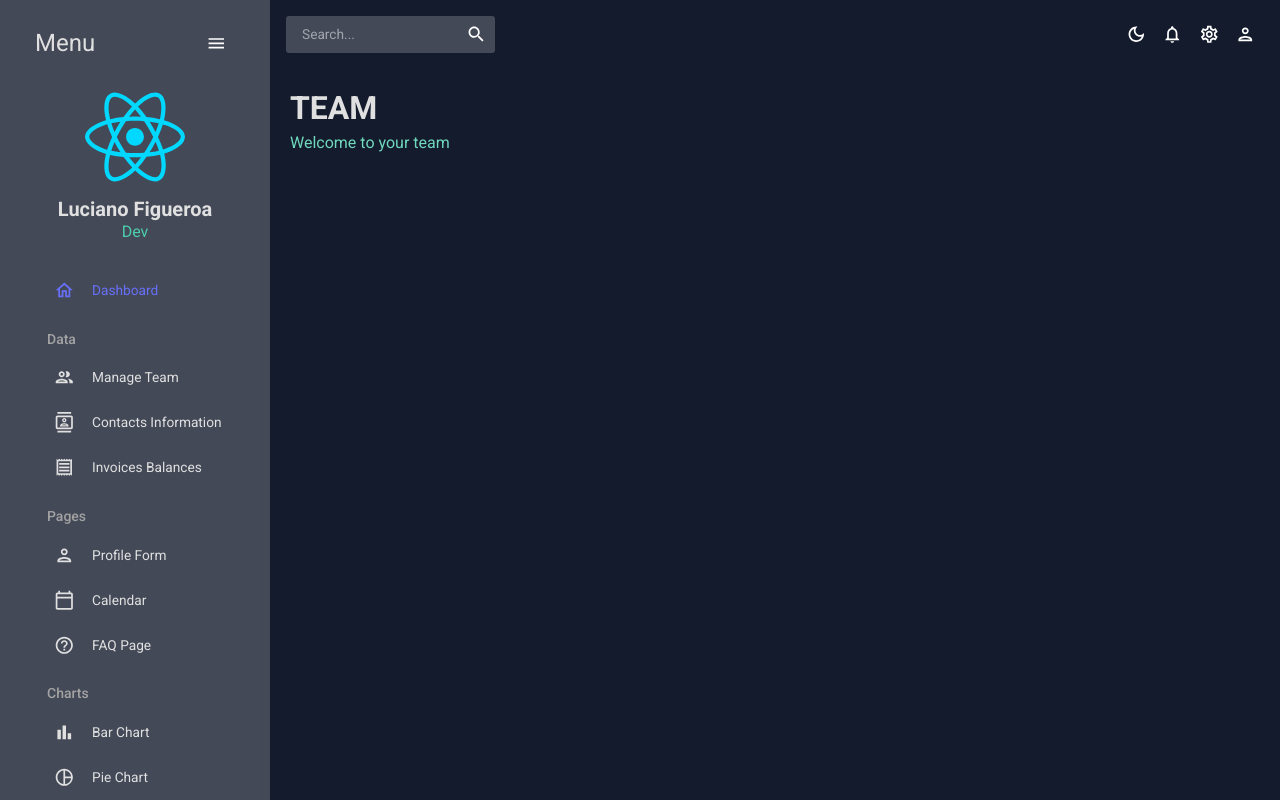
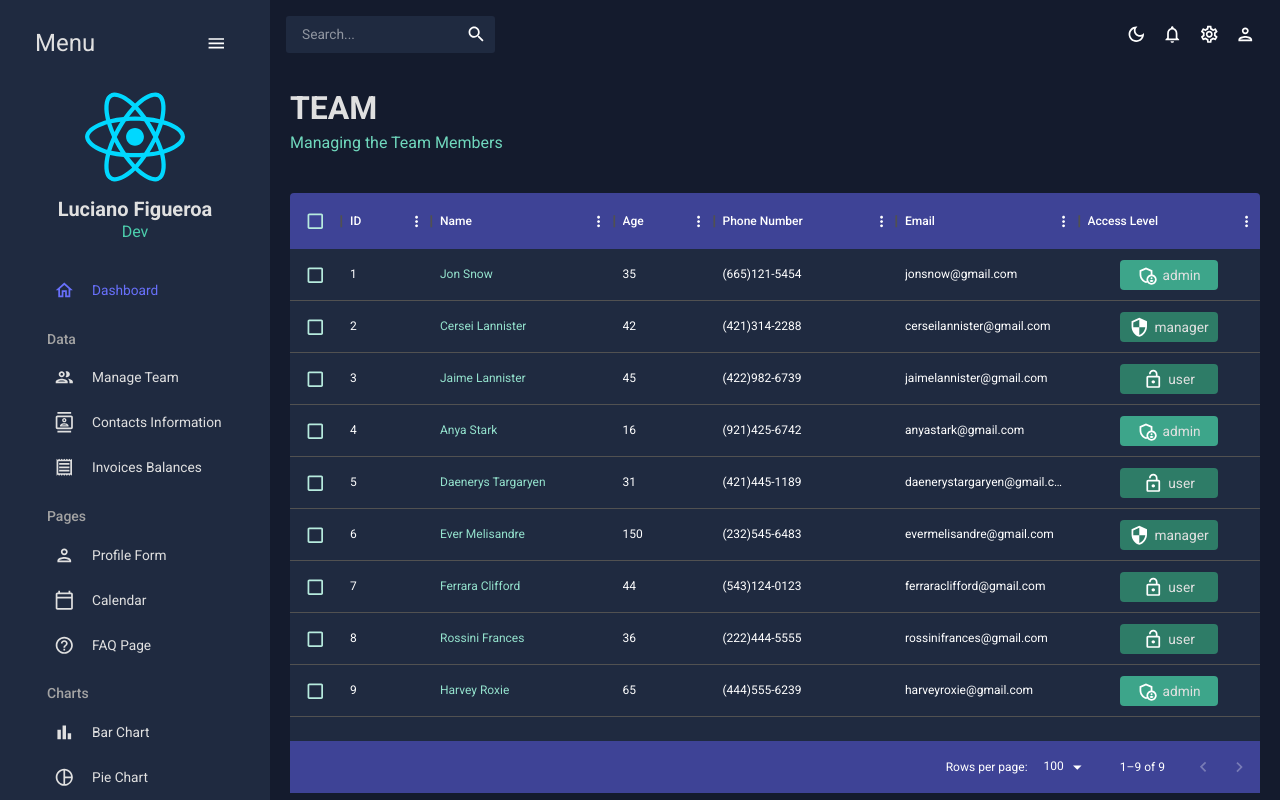
Before and after one commit to karluxio/frontend-react-admin-app, a React app: page /team in a window 1280 px wide. Built offline with nearby package versions, Linux system fonts and the light colour scheme; the HTML template or start-up script is replaced by a standard one.

Commit message:
feat: add data grid to Team scene with mockData

```diff
--- /dev/null
+++ b/src/data/index.js
@@ -0,0 +1,2 @@
+export * from "./mockData";
+export * from "./mockGeoFeatures";
--- a/src/scenes/team/index.jsx
+++ b/src/scenes/team/index.jsx
@@ -1,11 +1,111 @@
 import { Header } from "@/components";
-import { Box } from "@mui/material";
+import { mockDataTeam } from "@/data";
+import { tokens } from "@/theme";
+import { useTheme } from "@emotion/react";
+import { Box, Typography } from "@mui/material";
+import { DataGrid } from "@mui/x-data-grid";
+import AdminPanelSettingsOutlinedIcon from "@mui/icons-material/AdminPanelSettingsOutlined";
+import SecurityOutlinedIcon from "@mui/icons-material/SecurityOutlined";
+import LockOpenOutlinedIcon from "@mui/icons-material/LockOpenOutlined";
 
 export const Team = () => {
+  const theme = useTheme();
+  const colors = tokens(theme.palette.mode);
+
+  const columns = [
+    { field: "id", headerName: "ID", width: 90 },
+    {
+      field: "name",
+      headerName: "Name",
+      flex: 1,
+      cellClassName: "name-column--cell",
+    },
+    {
+      field: "age",
+      headerName: "Age",
+      type: "number",
+      headerAlign: "left",
+      align: "left",
+    },
+    {
+      field: "phone",
+      headerName: "Phone Number",
+      flex: 1,
+    },
+    {
+      field: "email",
+      headerName: "Email",
+      flex: 1,
+    },
+    {
+      field: "access",
+      headerName: "Access Level",
+      flex: 1,
+      renderCell: ({ row: { access } }) => {
+        return (
+          <Box
+            m="0 auto"
+            p="5px"
+            width="60%"
+            display="flex"
+            justifyContent="center"
+            bgcolor={
+              access === "admin"
+                ? colors.greenAccent[600]
+                : colors.greenAccent[700]
+            }
+            borderRadius="4px"
+          >
+            {access === "admin" && <AdminPanelSettingsOutlinedIcon />}
+            {access === "manager" && <SecurityOutlinedIcon />}
+            {access === "user" && <LockOpenOutlinedIcon />}
+
+            <Typography color={colors.grey[100]} sx={{ ml: "5px" }}>
+              {access}
+            </Typography>
+          </Box>
+        );
+      },
+    },
+  ];
+
   return (
     <Box m="20px">
-      <Box display="flex" justifyContent="space-between" alignItems="center">
-        <Header title="TEAM" subtitle="Welcome to your team" />
+      <Header title="TEAM" subtitle="Managing the Team Members" />
+
+      <Box
+        m="40px 0 0 0"
+        height="75vh"
+        display="flex"
+        justifyContent="space-between"
+        alignItems="center"
+        sx={{
+          "& .MuiDataGrid-root": {
+            border: "none",
+          },
+          "& .MuiDataGrid-cell": {
+            borderBottom: "none",
+          },
+          "& .name-column--cell": {
+            color: colors.greenAccent[300],
+          },
+          "& .MuiDataGrid-columnHeaders": {
+            backgroundColor: colors.blueAccent[700],
+            borderBottom: "none",
+          },
+          "& .MuiDataGrid-virtualScroller": {
+            backgroundColor: colors.primary[400],
+          },
+          "& .MuiDataGrid-footerContainer": {
+            borderTop: "none",
+            backgroundColor: colors.blueAccent[700],
+          },
+          "& .MuiCheckbox-root": {
+            color: `${colors.greenAccent[200]} !important`,
+          },
+        }}
+      >
+        <DataGrid checkboxSelection rows={mockDataTeam} columns={columns} />
       </Box>
     </Box>
   );
--- a/src/theme.js
+++ b/src/theme.js
@@ -39,7 +39,7 @@
           100: "#d0d1d5",
           200: "#a1a4ab",
           300: "#727681",
-          400: "#434957",
+          400: "#1F2A40",
           500: "#141b2d",
           600: "#101624",
           700: "#0c101b",
@@ -100,9 +100,9 @@
           100: "#040509",
           200: "#080b12",
           300: "#0c101b",
-          400: "#f2f0f0",
+          400: "#f2f0f0", // manually changed
           500: "#141b2d",
-          600: "#434957",
+          600: "#1F2A40",
           700: "#727681",
           800: "#a1a4ab",
           900: "#d0d1d5",
```
